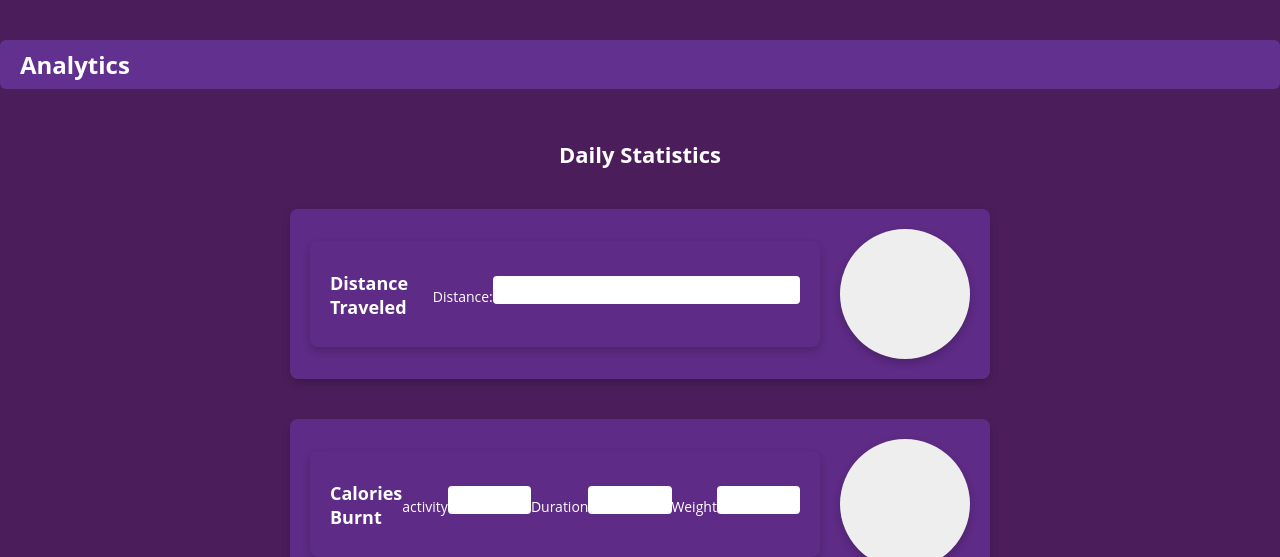
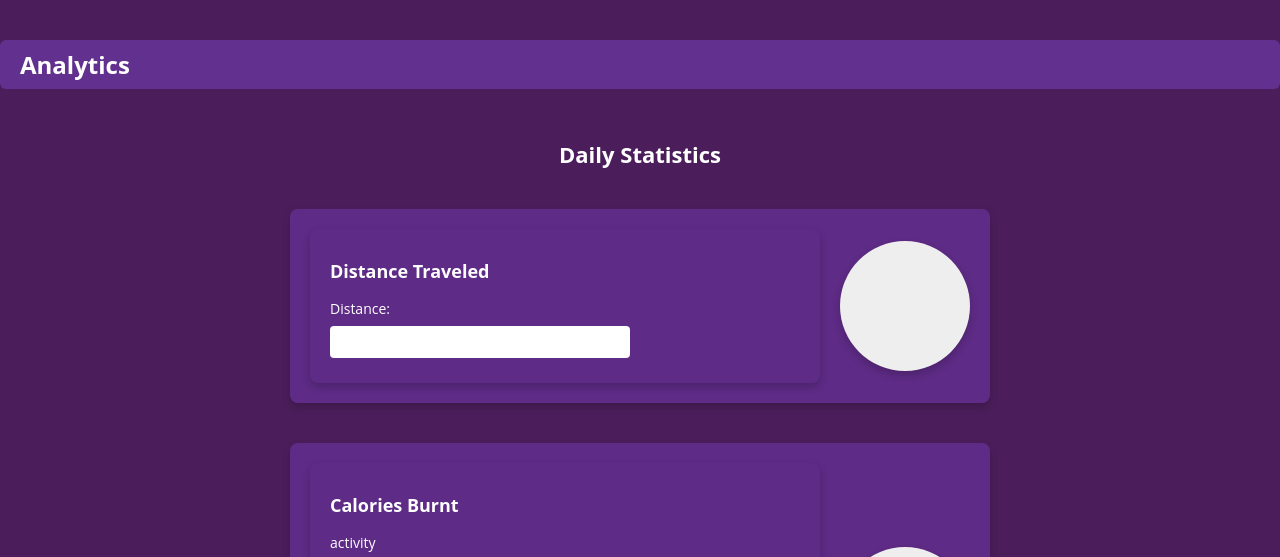
Before and after one commit to CartWebApp/pawpal-web-app-figma-frogs, a plain HTML site: page analytics.html in a window 1280 px wide. Shown: the part 224-781 px from the top of the page. Drawn offline with Linux system fonts and the light colour scheme.

Commit message:
goal inputs format

```diff
--- a/style.css
+++ b/style.css
@@ -262,6 +262,10 @@ body {
 
 .analytics-page .goal-inputs {
   flex: 1;
+  display: flex;
+  flex-direction: column;
+  align-items: flex-start;
+  gap: 8px;
 }
 
 .analytics-page .goal-inputs h3 {
@@ -270,16 +274,17 @@ body {
 }
 
 .analytics-page .goal-inputs p {
-  margin: 6px 0 2px;
+  margin: 0;
   font-size: 14px;
 }
 
 .analytics-page .goal-inputs input {
-  width: 100%;
-  padding: 6px;
+  width: 90%;
+  max-width: 300px;
+  padding: 8px;
   border: none;
   border-radius: 4px;
-  margin-bottom: 8px;
+  margin-bottom: 5px;
 }
 
 .analytics-page .donut {
@@ -316,8 +321,6 @@ body {
   height: auto;
   border-radius: 8px;
 }
-
-
 
 
 /* Reminders page */
```
